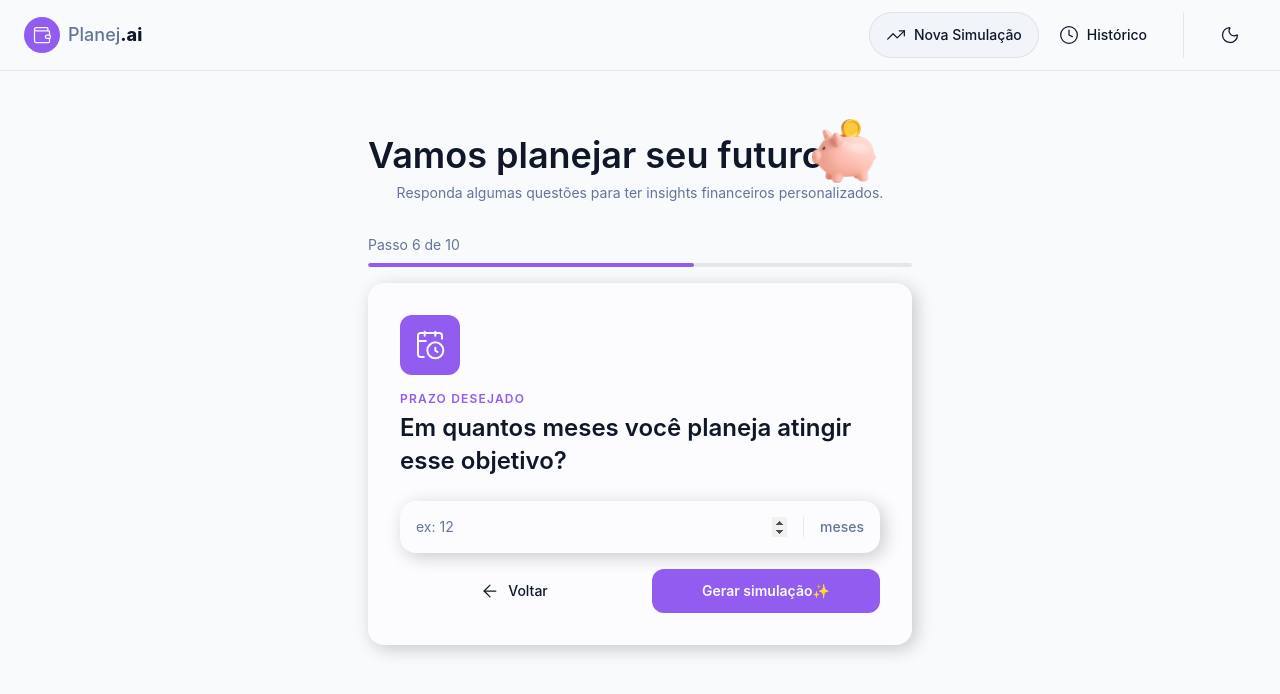
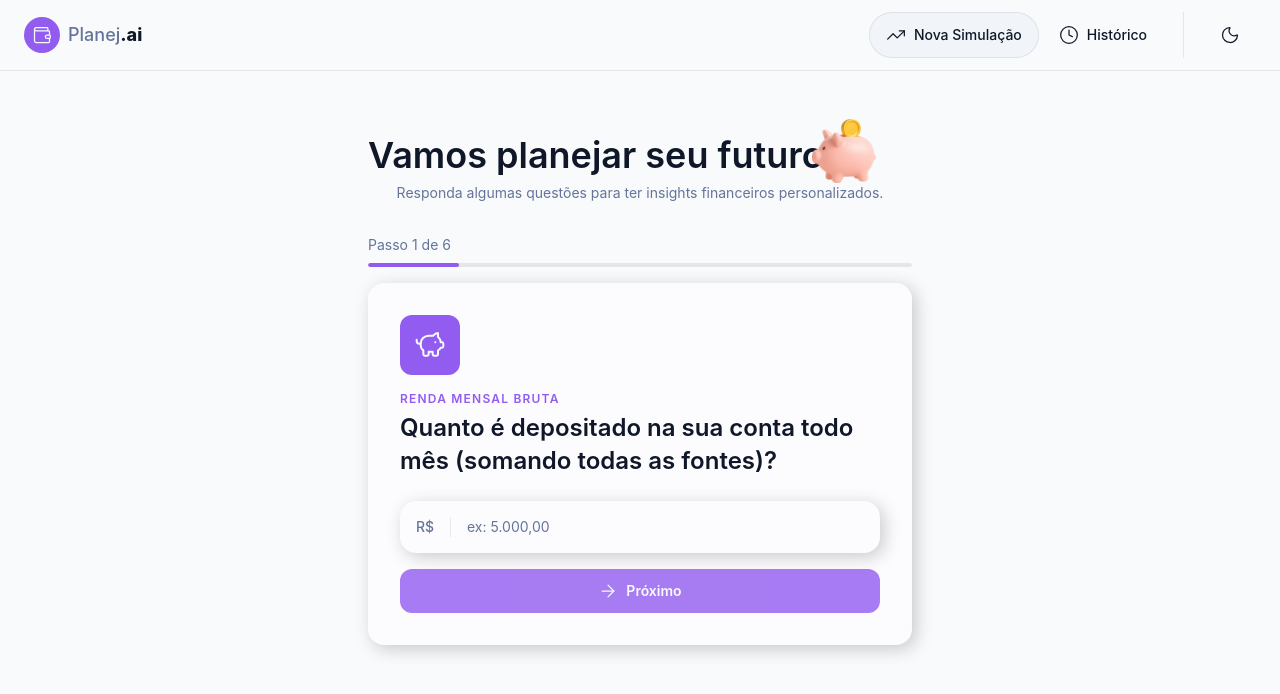
Before and after one commit to enfarias/planejai, a React (Vite) app: page / in a window 1280 px wide. Shown: the top 694 px of the page. Built offline with nearby package versions, Linux system fonts and the light colour scheme.

Commit message:
feat: Implementando a Navegação entre as Etapas do Formulário

```diff
--- a/src/components/features/Simulation/Form.tsx
+++ b/src/components/features/Simulation/Form.tsx
@@ -1,15 +1,44 @@
+import { useState } from 'react'
+
 import { simulationFormSteps } from '@/data/simulation'
 
 import { FormStep } from './FormStep'
 import { StepProgress } from './Progress'
 
 export const SimulationForm = () => {
-  const currentStep = simulationFormSteps[5]
+  const [currentStepIndex, setCurrentStepIndex] = useState(0)
+  const totalSteps = simulationFormSteps.length
+  const currentStep = simulationFormSteps[currentStepIndex]
+
+  const handleNextStep = () => {
+    if (currentStepIndex + 1 > totalSteps - 1) {
+      return
+    }
+
+    setCurrentStepIndex((prev) => prev + 1)
+  }
+
+  const handlePreviousStep = () => {
+    if (currentStepIndex === 0) {
+      return
+    }
+
+    setCurrentStepIndex((prev) => prev - 1)
+  }
 
   return (
     <>
-      <StepProgress currentStep={6} totalSteps={10} />
-      <FormStep key={currentStep.id} {...currentStep} />
+      <StepProgress
+        currentStep={currentStepIndex + 1}
+        totalSteps={totalSteps}
+      />
+      <FormStep
+        key={currentStep.id}
+        {...currentStep}
+        onBack={handlePreviousStep}
+        onNext={handleNextStep}
+        hideBackButton={currentStepIndex === 0}
+      />
     </>
   )
 }
--- a/src/components/features/Simulation/FormStep.tsx
+++ b/src/components/features/Simulation/FormStep.tsx
@@ -1,9 +1,11 @@
 import { ArrowLeft, ArrowRight, type LucideIcon } from 'lucide-react'
+import { type SyntheticEvent, useState } from 'react'
 
 import { Button } from '@/components/shared/Button'
 import { Input, type InputProps } from '@/components/shared/Input'
 
-interface FormStepProps {
+export interface FormStepProps {
+  id: string
   icon: LucideIcon
   title: string
   question: string
@@ -14,13 +16,31 @@
   }
 }
 
+interface ActionsButtonsProps {
+  onBack: () => void
+  onNext: () => void
+  hideBackButton?: boolean
+}
+
 export function FormStep({
   icon: Icon,
   title,
   question,
   inputProps,
   submitButtonProps,
-}: FormStepProps) {
+  hideBackButton,
+  onBack,
+  onNext,
+}: FormStepProps & ActionsButtonsProps) {
+  const [inputValue, setInputValue] = useState('')
+  const handleSubmit = (e: SyntheticEvent<HTMLFormElement>) => {
+    e.preventDefault()
+    if (inputValue.trim() === '') {
+      return
+    }
+    onNext()
+  }
+
   return (
     <div className="bg-card rounded-2xl p-6 shadow-[4px_4px_18px_0px_rgba(0,0,0,0.2)] sm:p-8">
       <div className="bg-primary mb-4 flex h-15 w-15 items-center justify-center rounded-xl">
@@ -32,22 +52,29 @@
       <h3 className="text-foreground mb-6 text-xl leading-snug font-semibold sm:text-2xl">
         {question}
       </h3>
-      <form className="flex flex-col gap-4">
-        <Input {...inputProps} />
+      <form onSubmit={handleSubmit} className="flex flex-col gap-4">
+        <Input
+          {...inputProps}
+          value={inputValue}
+          onChange={(e) => setInputValue(e.target.value)}
+        />
         <div className="flex flex-col gap-3 sm:flex-row sm:gap-6">
+          {!hideBackButton && (
             <Button
               type="button"
-            // onClick={onBack}
+              onClick={onBack}
               variant="ghost"
               icon={ArrowLeft}
               className="order-2 flex-1 justify-center rounded-xl py-3 sm:order-1"
             >
               Voltar
             </Button>
+          )}
           <Button
             type="submit"
             variant="primary"
             icon={!submitButtonProps ? ArrowRight : undefined}
+            disabled={inputValue.trim() === ''}
             className="order-1 flex-1 sm:order-2"
           >
             {submitButtonProps?.label ?? 'Próximo'}
```
Lines whose indentation alone changed are shown as unchanged.
